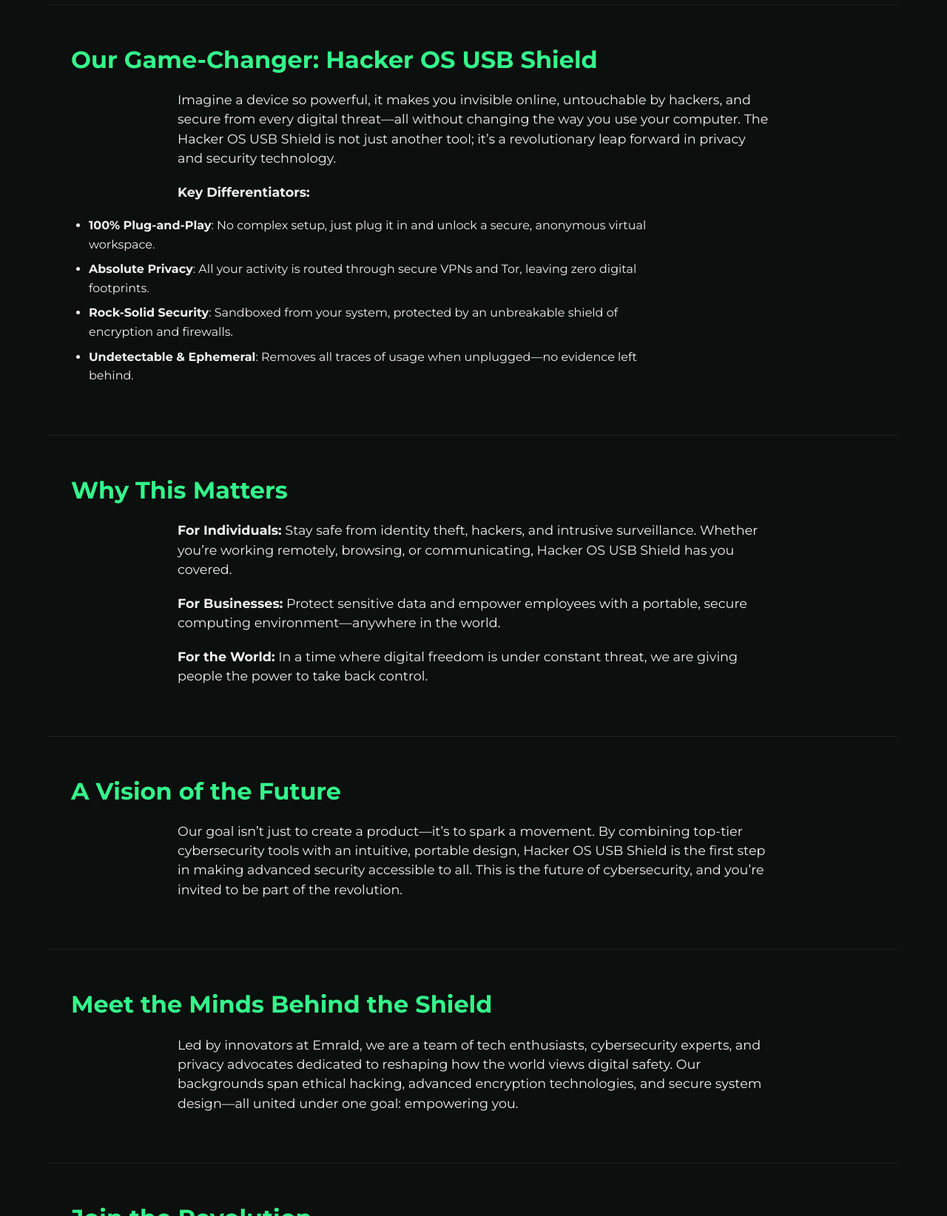
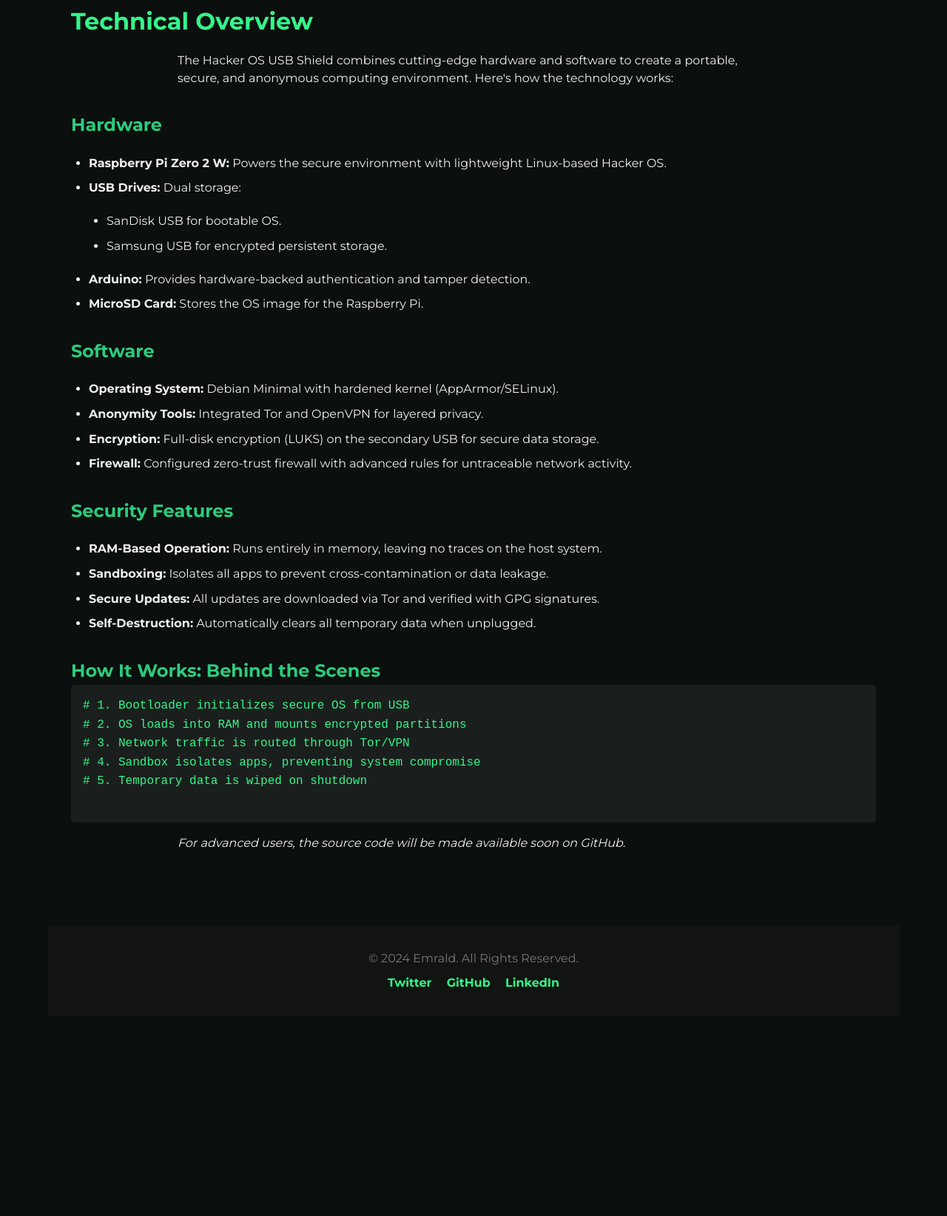
Before and after one commit to skyla643/HACKEROSNEWREBRANDOFFICIAL, a plain HTML site: page index.html in a window 1280 px wide. Shown: the part 1156-2800 px from the top of the page at 74% size. After the commit the page ends 2562 px from the top, so only its background shows below. Drawn offline with Linux system fonts and the light colour scheme.

Commit message:
:octocat: A more consise over view

```diff
--- a/index.html
+++ b/index.html
@@ -5,7 +5,7 @@
   <meta name="viewport" content="width=device-width, initial-scale=1.0"/>
   <title>Hacker OS USB Shield</title>
 
-  <!-- Google Font (Optional) -->
+  <!-- Google Font -->
   <link rel="preconnect" href="https://fonts.gstatic.com"/>
   <link
     href="https://fonts.googleapis.com/css2?family=Montserrat:wght@400;700&display=swap"
@@ -73,7 +73,7 @@
 
     /* Product Image */
     .product-image {
-      max-width: 60%;
+      max-width: 100%;
       height: auto;
       margin-top: 2rem;
       border: 2px solid #34f58b;
@@ -97,6 +97,12 @@
       color: #34f58b;
     }
 
+    section h3 {
+      font-size: 1.5rem;
+      margin-top: 2rem;
+      color: #2ccb7d;
+    }
+
     section p {
       max-width: 800px;
       margin: 0.5rem auto 1.2rem;
@@ -113,6 +119,17 @@
 
     ul li {
       margin-bottom: 0.5rem;
+    }
+
+    /* Pseudo-code Style */
+    pre {
+      background-color: #1a1f1d;
+      color: #34f58b;
+      padding: 1rem;
+      border-radius: 5px;
+      overflow-x: auto;
+      font-family: 'Courier New', monospace;
+      margin-bottom: 1rem;
     }
 
     /* ----------- FOOTER ----------- */
@@ -139,27 +156,51 @@
     }
 
     /* ----------- MEDIA QUERIES FOR RESPONSIVENESS ----------- */
-    @media (min-width: 576px) {
+    /* For Small Devices (Phones) */
+    @media (max-width: 575px) {
       header h1 {
-        font-size: 2.8rem;
+        font-size: 2rem;
       }
       header p {
+        font-size: 1rem;
+      }
+      .product-image {
+        max-width: 80%;
+      }
+      section h2 {
+        font-size: 1.8rem;
+      }
+      section h3 {
         font-size: 1.3rem;
+      }
+      section p {
+        font-size: 0.9rem;
+      }
+      ul {
+        padding-left: 1rem;
       }
     }
 
-    @media (min-width: 768px) {
+    /* For Medium Devices (Tablets) */
+    @media (min-width: 576px) and (max-width: 768px) {
       header h1 {
-        font-size: 3rem;
+        font-size: 2.4rem;
       }
       header p {
+        font-size: 1.1rem;
+      }
+      section h2 {
+        font-size: 2rem;
+      }
+      section h3 {
         font-size: 1.4rem;
       }
       section p {
-        font-size: 1.1rem;
+        font-size: 1rem;
       }
     }
 
+    /* For Large Devices (Desktops) */
     @media (min-width: 992px) {
       .product-image {
         max-width: 40%;
@@ -174,12 +215,7 @@
   <header>
     <h1>Welcome to the Future of Digital Security</h1>
     <p>Hacker OS USB Shield – Redefining Privacy, Security, and Freedom</p>
-    <!-- Replace with your actual product image URL or file -->
-    <img
-      src="usbmodle.jpg.png"
-      alt="Hacker OS USB Shield"
-      class="product-image"
-    />
+    <img src="usbmodle.jpg.png" alt="Hacker OS USB Shield" class="product-image" />
   </header>
 
   <!-- MAIN CONTENT -->
@@ -197,87 +233,64 @@
       </p>
     </section>
 
-    <!-- OUR GAME-CHANGER -->
-    <section id="game-changer">
-      <h2>Our Game-Changer: Hacker OS USB Shield</h2>
+    <!-- TECHNICAL OVERVIEW -->
+    <section id="technical-overview">
+      <h2>Technical Overview</h2>
       <p>
-        Imagine a device so powerful, it makes you invisible online,
-        untouchable by hackers, and secure from every digital threat—all
-        without changing the way you use your computer. The Hacker OS USB Shield
-        is not just another tool; it’s a revolutionary leap forward in
-        privacy and security technology.
+        The Hacker OS USB Shield combines cutting-edge hardware and software to create a portable, secure, and anonymous computing environment.
+        Here's how the technology works:
       </p>
-      <p><strong>Key Differentiators:</strong></p>
+
+      <h3>Hardware</h3>
       <ul>
-        <li><strong>100% Plug-and-Play</strong>: No complex setup, just plug it in and unlock a secure, anonymous virtual workspace.</li>
-        <li><strong>Absolute Privacy</strong>: All your activity is routed through secure VPNs and Tor, leaving zero digital footprints.</li>
-        <li><strong>Rock-Solid Security</strong>: Sandboxed from your system, protected by an unbreakable shield of encryption and firewalls.</li>
-        <li><strong>Undetectable &amp; Ephemeral</strong>: Removes all traces of usage when unplugged—no evidence left behind.</li>
+        <li><strong>Raspberry Pi Zero 2 W:</strong> Powers the secure environment with lightweight Linux-based Hacker OS.</li>
+        <li><strong>USB Drives:</strong> Dual storage:
+          <ul>
+            <li>SanDisk USB for bootable OS.</li>
+            <li>Samsung USB for encrypted persistent storage.</li>
           </ul>
+        </li>
+        <li><strong>Arduino:</strong> Provides hardware-backed authentication and tamper detection.</li>
+        <li><strong>MicroSD Card:</strong> Stores the OS image for the Raspberry Pi.</li>
+      </ul>
+
+      <h3>Software</h3>
+      <ul>
+        <li><strong>Operating System:</strong> Debian Minimal with hardened kernel (AppArmor/SELinux).</li>
+        <li><strong>Anonymity Tools:</strong> Integrated Tor and OpenVPN for layered privacy.</li>
+        <li><strong>Encryption:</strong> Full-disk encryption (LUKS) on the secondary USB for secure data storage.</li>
+        <li><strong>Firewall:</strong> Configured zero-trust firewall with advanced rules for untraceable network activity.</li>
+      </ul>
+
+      <h3>Security Features</h3>
+      <ul>
+        <li><strong>RAM-Based Operation:</strong> Runs entirely in memory, leaving no traces on the host system.</li>
+        <li><strong>Sandboxing:</strong> Isolates all apps to prevent cross-contamination or data leakage.</li>
+        <li><strong>Secure Updates:</strong> All updates are downloaded via Tor and verified with GPG signatures.</li>
+        <li><strong>Self-Destruction:</strong> Automatically clears all temporary data when unplugged.</li>
+      </ul>
+
+      <h3>How It Works: Behind the Scenes</h3>
+      <pre>
+# 1. Bootloader initializes secure OS from USB
+# 2. OS loads into RAM and mounts encrypted partitions
+# 3. Network traffic is routed through Tor/VPN
+# 4. Sandbox isolates apps, preventing system compromise
+# 5. Temporary data is wiped on shutdown
+      </pre>
+      <p style="font-style: italic;">For advanced users, the source code will be made available soon on GitHub.</p>
     </section>
-
-    <!-- WHY THIS MATTERS -->
-    <section id="why-it-matters">
-      <h2>Why This Matters</h2>
-      <p>
-        <strong>For Individuals:</strong> Stay safe from identity theft, hackers, and intrusive surveillance.
-        Whether you’re working remotely, browsing, or communicating, Hacker OS USB Shield has you covered.
-      </p>
-      <p>
-        <strong>For Businesses:</strong> Protect sensitive data and empower employees with a portable,
-        secure computing environment—anywhere in the world.
-      </p>
-      <p>
-        <strong>For the World:</strong> In a time where digital freedom is under constant threat, we
-        are giving people the power to take back control.
-      </p>
-    </section>
-
-    <!-- A VISION OF THE FUTURE -->
-    <section id="future-vision">
-      <h2>A Vision of the Future</h2>
-      <p>
-        Our goal isn’t just to create a product—it’s to spark a movement. By combining top-tier cybersecurity
-        tools with an intuitive, portable design, Hacker OS USB Shield is the first step in making advanced
-        security accessible to all. This is the future of cybersecurity, and you’re invited to be part of the revolution.
-      </p>
-    </section>
-
-    <!-- MEET THE MINDS BEHIND THE SHIELD -->
-    <section id="team">
-      <h2>Meet the Minds Behind the Shield</h2>
-      <p>
-        Led by innovators at Emrald, we are a team of tech enthusiasts, cybersecurity experts,
-        and privacy advocates dedicated to reshaping how the world views digital safety.
-        Our backgrounds span ethical hacking, advanced encryption technologies, and secure
-        system design—all united under one goal: empowering you.
-      </p>
-    </section>
-
-    <!-- JOIN THE REVOLUTION -->
-    <section id="join-us">
-      <h2>Join the Revolution</h2>
-      <p>
-        The era of vulnerable systems and exposed data is over. Take the first step toward a safer,
-        freer digital future. The Hacker OS USB Shield is not just a product—it’s your key to complete control.
-      </p>
-      <p style="font-weight: 700; color: #34f58b;">
-        Coming Soon! Stay tuned for release updates.
-      </p>
-    </section>
-
-  </div>
 
     <!-- FOOTER -->
     <footer>
       <p>© 2024 Emrald. All Rights Reserved.</p>
-    <!-- SOCIAL MEDIA LINKS -->
       <div class="social-links">
         <a href="https://x.com/emraldoffical?s=11" target="_blank">Twitter</a>
-      <a href="https://github.com/skyla643" target="_blank">Github</a>
+        <a href="https://github.com/skyla643" target="_blank">GitHub</a>
         <a href="https://www.linkedin.com/in/skylamirandareyes-a99b781b4/" target="_blank">LinkedIn</a>
       </div>
     </footer>
 
+  </div>
 </body>
 </html>
```
Lines whose indentation alone changed are shown as unchanged.
